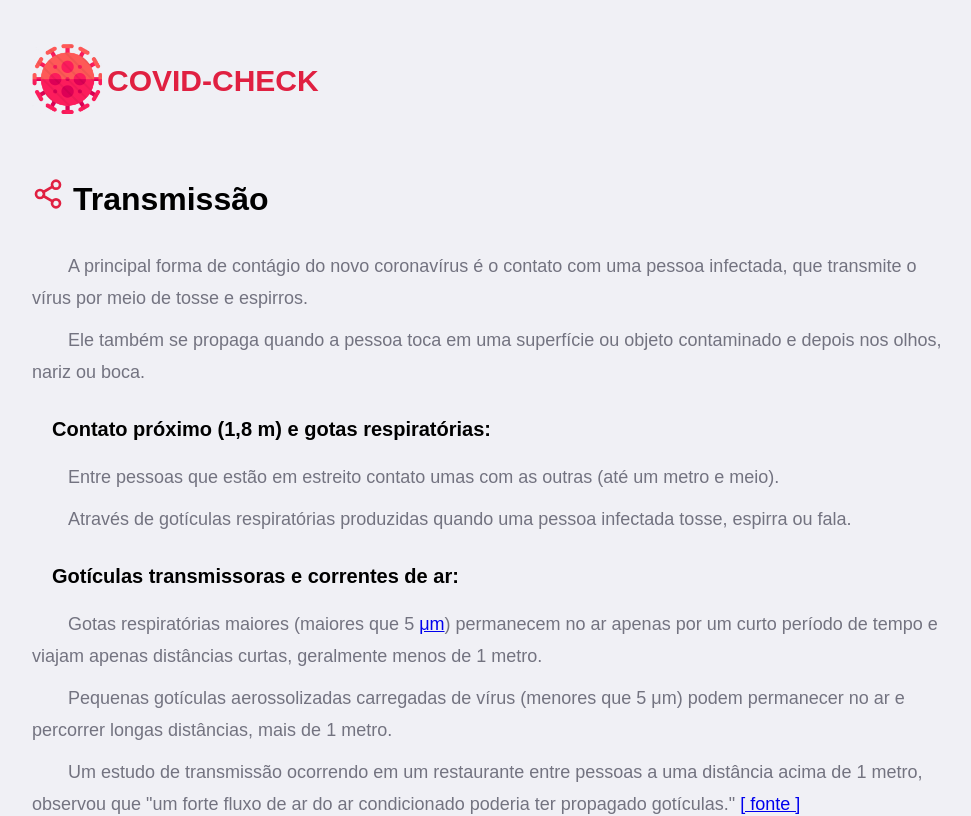
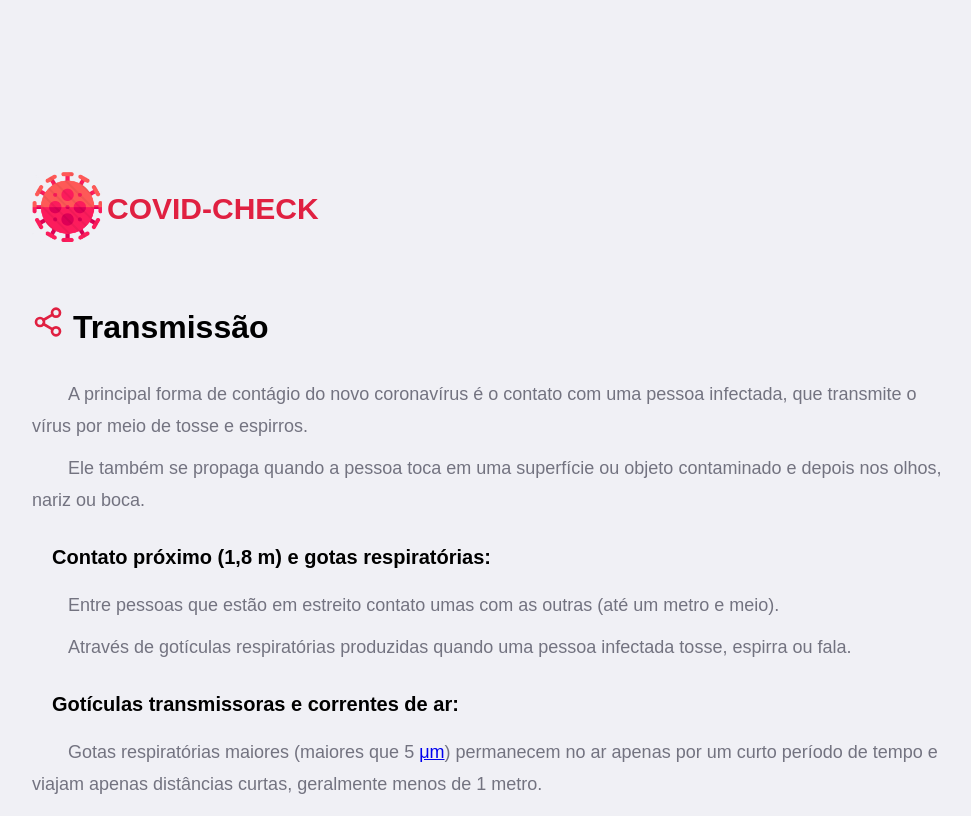
Before and after one commit to KaiqueJuvencio/covid-check, a React (Create React App) app in the folder frontend/: page /transmission in a window 1280 px wide. Shown: the top 816 px of the page, without its empty margins (144-1115 px from the left). Built offline with nearby package versions, Linux system fonts and the light colour scheme; the HTML template or start-up script is replaced by a standard one.

Commit message:
Adjusted padding-top

```diff
--- a/frontend/src/pages/Prevention/styles.css
+++ b/frontend/src/pages/Prevention/styles.css
@@ -29,7 +29,7 @@
 .prevention-container .content {
     width: 100%;
     padding: 96px;
-    padding-top: 650px;
+    padding-top: 100%;
     background: #f0f0f5;
     box-shadow: 0 0 100px rgba(0, 0, 0, 0.1);
     border-radius: 8px;
--- a/frontend/src/pages/Transmission/styles.css
+++ b/frontend/src/pages/Transmission/styles.css
@@ -31,7 +31,7 @@
     width: 100%;
     padding: 96px;
     background: #f0f0f5;
-    padding-top: 1200px;
+    padding-top: 130%;
     box-shadow: 0 0 100px rgba(0, 0, 0, 0.1);
     border-radius: 8px;
 
```
